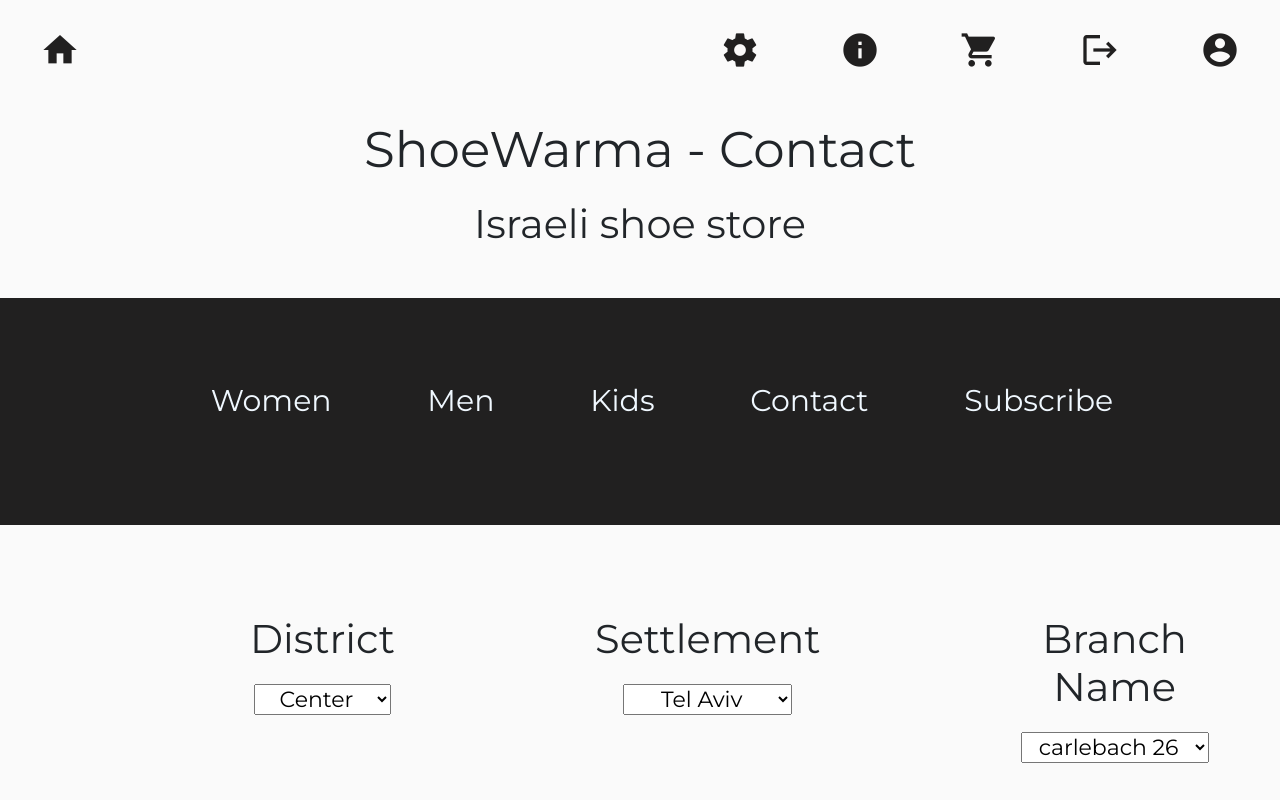
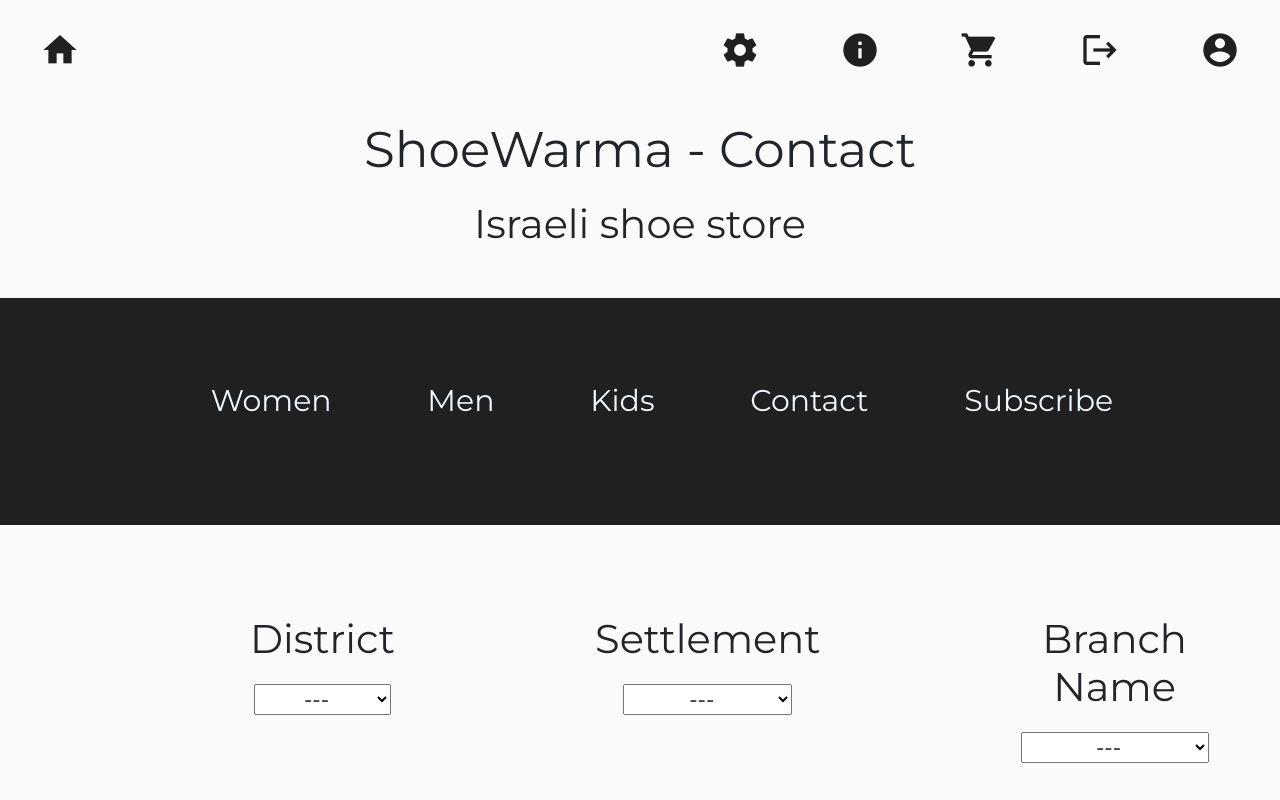
Before and after one commit to alonx5050/ShoeWarma, a plain HTML site: page Frontend/Public/Contact.html in a window 1280 px wide. Shown: the top 800 px of the page. Drawn offline with nearby package versions, Linux system fonts and the light colour scheme.

Commit message:
Update Contact.html

```diff
--- a/Frontend/Public/Contact.html
+++ b/Frontend/Public/Contact.html
@@ -50,47 +50,50 @@
 			<div class="districtFilter">
 				<h2>District</h2>
 				<select name="branchName" value="0">
-					<option value="0">Center</option>
-					<option value="1">Tel Aviv</option>
-					<option value="2">North</option>
-					<option value="3">South</option>
-					<option value="4">Jerusalem</option>
-                    <option value="5">Haifa</option>
+					<option value="0">---</option>
+					<option value="1">Center</option>
+					<option value="2">Tel Aviv</option>
+					<option value="3">North</option>
+					<option value="4">South</option>
+					<option value="5">Jerusalem</option>
+                    <option value="6">Haifa</option>
 				</select>
 			</div>
 
 			<div class="settlementFilter">
 				<h2>Settlement</h2>
 				<select name="branchName" value="0">
+					<option value="0">---</option>
 					<option value="1">Tel Aviv</option>
 					<option value="2">Jerusalem</option>
 					<option value="3">Haifa</option>
 					<option value="4">Petah tikva</option>
                     <option value="5">Herzliya</option>
-					<option value="3">Rishon lezion</option>
-					<option value="4">Kfar sava</option>
-                    <option value="5">Tiberias</option>
-					<option value="5">Eilat</option>
+					<option value="6">Rishon lezion</option>
+					<option value="7">Kfar sava</option>
+                    <option value="8">Tiberias</option>
+					<option value="9">Eilat</option>
 				</select>
 			</div>
 
 			<div class="branchFilter">
 				<h2>Branch Name</h2>
 				<select name="branchName" value="0">
-					<option value="0">carlebach 26</option>
-					<option value="1">Dizengoff 13</option>
-					<option value="2">Zabotinsky 5</option>
-					<option value="3">Lishansky 44</option>
-					<option value="4">Sokolov 7</option>
-                    <option value="5">Herzl 112</option>
-					<option value="6">Begin 65</option>
-                    <option value="7">Bialik 78</option>
-                    <option value="8">Rothschild 22</option>
-                    <option value="9">Sheinkin 93</option>
-                    <option value="10">Alenbi 81</option>
-                    <option value="11">Bograshov 211</option>
-                    <option value="12">Ussishkin 52</option>
-                    <option value="13">Ben yehuda 34</option>
+					<option value="0">---</option>
+					<option value="1">carlebach 26</option>
+					<option value="2">Dizengoff 13</option>
+					<option value="3">Zabotinsky 5</option>
+					<option value="4">Lishansky 44</option>
+					<option value="5">Sokolov 7</option>
+                    <option value="6">Herzl 112</option>
+					<option value="7">Begin 65</option>
+                    <option value="8">Bialik 78</option>
+                    <option value="9">Rothschild 22</option>
+                    <option value="10">Sheinkin 93</option>
+                    <option value="11">Alenbi 81</option>
+                    <option value="12">Bograshov 211</option>
+                    <option value="13">Ussishkin 52</option>
+                    <option value="14">Ben yehuda 34</option>
 				</select>
 			</div>
 
```
